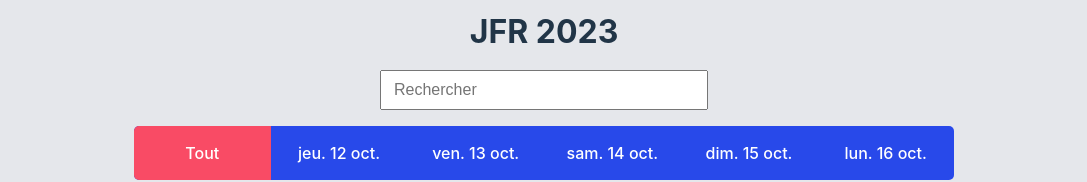
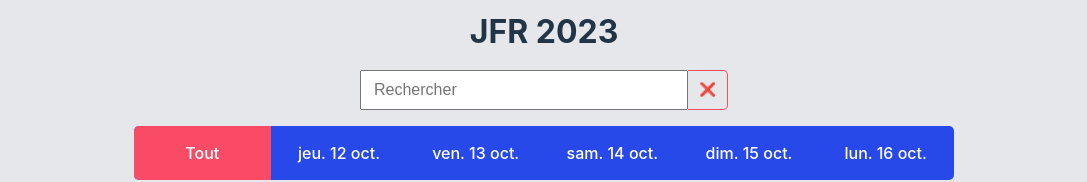
Before and after one commit to fidele007/jfr2023, a SvelteKit app: page / in a window 1280 px wide. Shown: the part 139-321 px from the top of the page, without its empty margins (96-1183 px from the left). Built offline with nearby package versions, Linux system fonts and the light colour scheme.

Commit message:
feat: add delete search button

```diff
--- a/src/routes/+page.svelte
+++ b/src/routes/+page.svelte
@@ -46,10 +46,16 @@
 		loading = false;
 	};
 
-	const onSearch = async (event: Event) => {
-		const value = (event.target as HTMLInputElement).value;
+	const onSearch = async () => {
 		loading = true;
-		debounce(searchSessions).call(null, value);
+		debounce(searchSessions).call(null, searchInput.value);
+	};
+
+	const onDeleteSearch = () => {
+		if (searchInput.value) {
+			searchInput.value = '';
+			onSearch();
+		}
 	};
 
 	const onDateChange = async (date: string) => {
@@ -131,6 +137,7 @@
 			bind:this={searchInput}
 			on:input={onSearch}
 		/>
+		<button class="btn-delete-search" on:click={onDeleteSearch}>❌</button>
 	</div>
 
 	<nav class="navbar">
@@ -207,7 +214,6 @@
 	#search-container {
 		display: flex;
 		justify-content: center;
-		border-radius: 5px;
 	}
 
 	#search {
@@ -215,6 +221,22 @@
 		padding: 6px 12px;
 		font-size: 16px;
 		min-width: 300px;
+	}
+
+	.btn-delete-search {
+		border: 1px solid #f94b65;
+		border-left: none;
+		outline: none;
+		background-color: transparent;
+		min-width: 40px;
+		max-width: 40px;
+		border-top-right-radius: 5px;
+		border-bottom-right-radius: 5px;
+		cursor: pointer;
+	}
+
+	.btn-delete-search:hover {
+		background-color: #3b3b3b;
 	}
 
 	.navbar {
@@ -268,6 +290,12 @@
 		gap: 1rem;
 	}
 
+	@media (prefers-color-scheme: light) {
+		.btn-delete-search:hover {
+			background-color: #ffffff;
+		}
+	}
+
 	@media (max-width: 1000px) {
 		main {
 			max-width: 100%;
```
